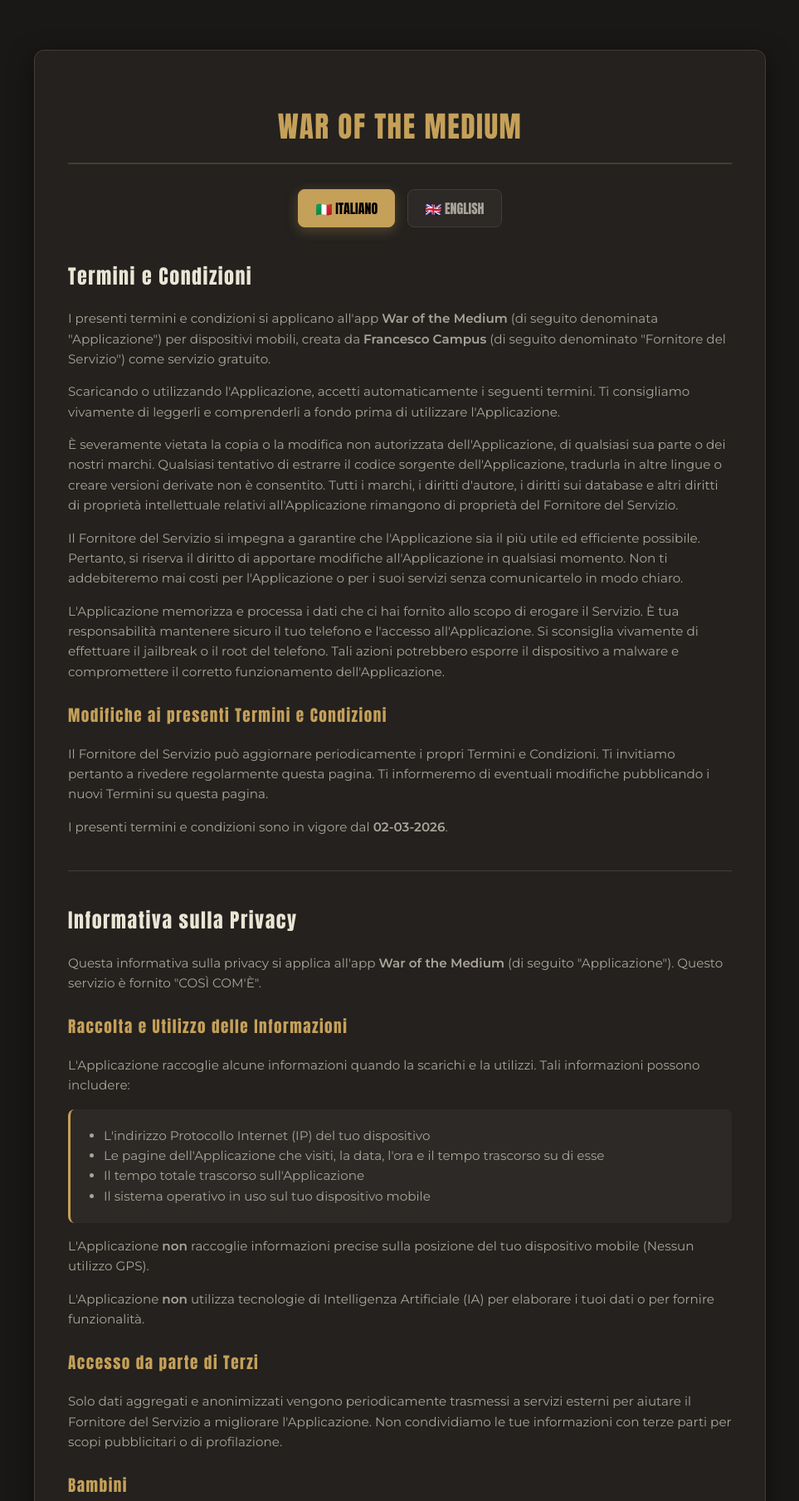
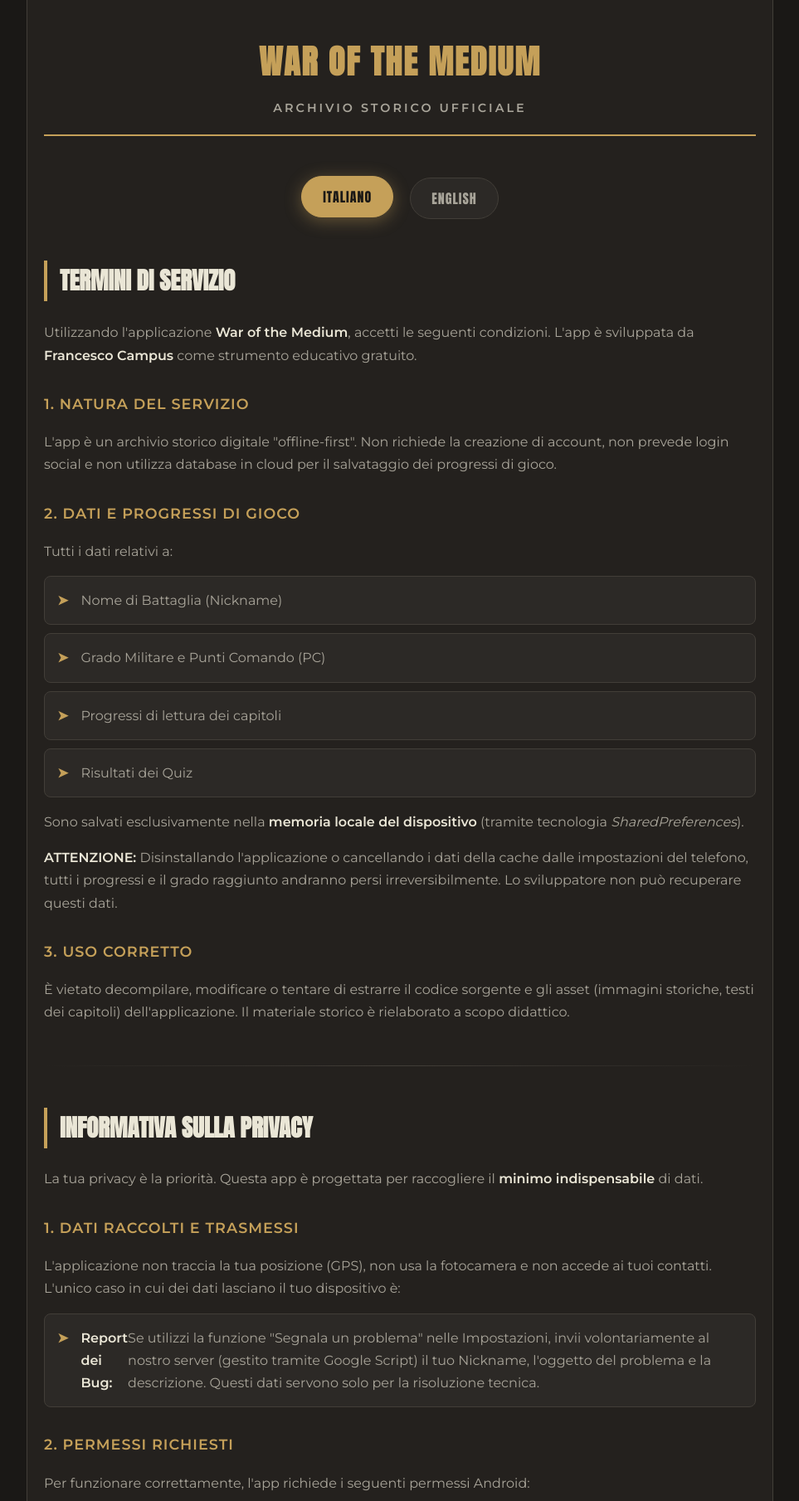
Before and after one commit to Zeyroxx03/wotm-privacy, a plain HTML site: page index.html in a window 1280 px wide. Shown: the top 1809 px of the page at 83% size, without its empty margins (158-1121 px from the left). Drawn offline with Linux system fonts and the light colour scheme.

Commit message:
Add files via upload

```diff
--- a/index.html
+++ b/index.html
@@ -3,255 +3,323 @@
 <head>
     <meta charset="UTF-8">
     <meta name="viewport" content="width=device-width, initial-scale=1.0">
-    <title>War Of The Medium - Privacy Policy</title>
-    <!-- Importo Montserrat per il corpo testo e Anton per i titoli (simile a Heavitas) -->
-    <link href="https://fonts.googleapis.com/css2?family=Anton&family=Montserrat:wght@400;600&display=swap" rel="stylesheet">
+    <title>War Of The Medium - Privacy & Terms</title>
+    <!-- Anton per simulare il font Heavitas, Montserrat per il testo -->
+    <link href="https://fonts.googleapis.com/css2?family=Anton&family=Montserrat:wght@300;400;600&display=swap" rel="stylesheet">
 
     <style>
         :root {
-            --bg-color: #1A1816;
-            --surface-color: #24211E;
-            --card-color: #2C2926;
-            --accent-gold: #C5A059;
-            --text-primary: #EAE6D6;
-            --text-secondary: #A8A499;
+            --bg-color: #1A1816;       /* Background App */
+            --surface-color: #24211E;  /* Surface App */
+            --card-color: #2C2926;     /* Card App */
+            --accent-gold: #C5A059;    /* L'Oro militare dell'app */
+            --text-primary: #EAE6D6;   /* Bianco sporco */
+            --text-secondary: #A8A499; /* Grigio testo */
             --border-color: #423E38;
+            --success-color: #6B8E23;  /* Verde militare */
+        }
+
+        * {
+            box-sizing: border-box;
         }
 
         body {
             font-family: 'Montserrat', sans-serif;
-            line-height: 1.6;
+            line-height: 1.7;
             color: var(--text-primary);
             background-color: var(--bg-color);
             margin: 0;
-            padding: 20px;
+            padding: 0;
         }
 
         .container {
-            max-width: 800px;
-            margin: 40px auto;
+            max-width: 900px;
+            margin: 0 auto;
             background: var(--surface-color);
-            padding: 40px;
-            border-radius: 12px;
-            border: 1px solid var(--border-color);
-            box-shadow: 0 10px 30px rgba(0,0,0,0.5);
+            min-height: 100vh;
+            padding: 40px 20px;
+            border-left: 1px solid var(--border-color);
+            border-right: 1px solid var(--border-color);
         }
 
-        h1, h2, h3 {
-            font-family: 'Anton', sans-serif;
-            letter-spacing: 1.5px;
-            color: var(--accent-gold);
-            font-weight: normal;
+        /* --- HEADER TATTICO --- */
+        header {
+            text-align: center;
+            margin-bottom: 50px;
+            padding-bottom: 20px;
+            border-bottom: 2px solid var(--accent-gold);
         }
 
         h1 {
-            text-align: center;
-            border-bottom: 2px solid var(--border-color);
-            padding-bottom: 15px;
-            margin-bottom: 30px;
-            font-size: 2.2rem;
+            font-family: 'Anton', sans-serif;
+            letter-spacing: 2px;
+            color: var(--accent-gold);
+            font-size: 2.5rem;
+            margin: 0;
+            text-transform: uppercase;
         }
 
+        .subtitle {
+            font-size: 0.9rem;
+            color: var(--text-secondary);
+            letter-spacing: 3px;
+            margin-top: 10px;
+            font-weight: 600;
+            text-transform: uppercase;
+        }
+
+        /* --- TIPOGRAFIA --- */
         h2 {
-            margin-top: 40px;
-            font-size: 1.5rem;
+            font-family: 'Anton', sans-serif;
+            margin-top: 50px;
+            font-size: 1.8rem;
             color: var(--text-primary);
+            border-left: 4px solid var(--accent-gold);
+            padding-left: 15px;
+            text-transform: uppercase;
         }
 
         h3 {
-            margin-top: 25px;
-            font-size: 1.2rem;
+            font-family: 'Montserrat', sans-serif;
+            margin-top: 30px;
+            font-size: 1.1rem;
             color: var(--accent-gold);
+            font-weight: 600;
+            text-transform: uppercase;
+            letter-spacing: 1px;
         }
 
         p, li {
             color: var(--text-secondary);
-            font-size: 0.95rem;
+            font-size: 1rem;
+            margin-bottom: 15px;
         }
 
-        ul {
-            background-color: var(--card-color);
-            padding: 20px 20px 20px 40px;
-            border-radius: 8px;
-            border-left: 3px solid var(--accent-gold);
+        strong {
+            color: var(--text-primary);
         }
 
-        hr {
-            margin: 40px 0;
-            border: 0;
-            border-top: 1px solid var(--border-color);
+        /* --- LISTE STILE DOSSIER --- */
+        ul {
+            list-style: none;
+            padding: 0;
         }
 
-        .footer {
-            margin-top: 50px;
-            text-align: center;
-            font-size: 0.8em;
-            color: var(--border-color);
-            border-top: 1px solid var(--border-color);
-            padding-top: 20px;
+        li {
+            background-color: var(--card-color);
+            padding: 15px;
+            margin-bottom: 10px;
+            border-radius: 8px;
+            border: 1px solid var(--border-color);
+            display: flex;
+            align-items: flex-start;
         }
 
-        /* --- STILE LINGUE (TABS) --- */
+        li::before {
+            content: "➤";
+            color: var(--accent-gold);
+            margin-right: 15px;
+            font-weight: bold;
+        }
+
+        /* --- BOTTONI LINGUA --- */
         .language-switcher {
             display: flex;
             justify-content: center;
-            gap: 15px;
-            margin-bottom: 30px;
+            gap: 20px;
+            margin-bottom: 40px;
         }
 
         .lang-btn {
             background-color: var(--card-color);
             color: var(--text-secondary);
             border: 1px solid var(--border-color);
-            padding: 10px 20px;
-            border-radius: 8px;
-            font-family: 'Heavitas', 'Anton', sans-serif;
+            padding: 12px 25px;
+            border-radius: 30px; /* Stile pillola come nell'app */
+            font-family: 'Anton', sans-serif;
             font-size: 1rem;
+            letter-spacing: 1px;
             cursor: pointer;
-            transition: all 0.3s ease;
+            transition: all 0.3s cubic-bezier(0.25, 0.8, 0.25, 1);
         }
 
         .lang-btn:hover {
-            background-color: var(--border-color);
+            border-color: var(--accent-gold);
+            color: var(--text-primary);
         }
 
         .lang-btn.active {
             background-color: var(--accent-gold);
-            color: #000;
+            color: #1A1816; /* Testo scuro su oro */
             border-color: var(--accent-gold);
-            box-shadow: 0 4px 15px rgba(197, 160, 89, 0.3);
+            box-shadow: 0 4px 20px rgba(197, 160, 89, 0.4);
+            transform: translateY(-2px);
         }
 
+        /* --- ANIMAZIONI --- */
         .content-section {
             display: none;
-            animation: fadeIn 0.5s;
+            animation: slideUp 0.6s ease-out;
         }
 
         .content-section.active {
             display: block;
         }
 
-        @keyframes fadeIn {
-            from { opacity: 0; transform: translateY(10px); }
+        @keyframes slideUp {
+            from { opacity: 0; transform: translateY(20px); }
             to { opacity: 1; transform: translateY(0); }
+        }
+
+        hr {
+            border: 0;
+            height: 1px;
+            background: linear-gradient(90deg, transparent, var(--border-color), transparent);
+            margin: 50px 0;
+        }
+
+        .footer {
+            text-align: center;
+            margin-top: 60px;
+            font-size: 0.8rem;
+            color: var(--text-secondary);
+            opacity: 0.6;
+        }
+
+        a {
+            color: var(--accent-gold);
+            text-decoration: none;
+            border-bottom: 1px dotted var(--accent-gold);
         }
     </style>
 </head>
 <body>
 
 <div class="container">
-    <h1>WAR OF THE MEDIUM</h1>
+    <header>
+        <h1>War Of The Medium</h1>
+        <div class="subtitle">Archivio Storico Ufficiale</div>
+    </header>
 
-    <!-- TASTI SELEZIONE LINGUA -->
+    <!-- LINGUE -->
     <div class="language-switcher">
-        <button class="lang-btn active" id="btn-it" onclick="switchLang('it')">🇮🇹 ITALIANO</button>
-        <button class="lang-btn" id="btn-en" onclick="switchLang('en')">🇬🇧 ENGLISH</button>
+        <button class="lang-btn active" id="btn-it" onclick="switchLang('it')">ITALIANO</button>
+        <button class="lang-btn" id="btn-en" onclick="switchLang('en')">ENGLISH</button>
     </div>
 
     <!-- ========================================== -->
-    <!-- SEZIONE ITALIANA -->
+    <!-- ITALIANO (Realistico basato sul codice)    -->
     <!-- ========================================== -->
     <div id="content-it" class="content-section active">
-        <h2>Termini e Condizioni</h2>
-        <p>I presenti termini e condizioni si applicano all'app <strong>War of the Medium</strong> (di seguito denominata "Applicazione") per dispositivi mobili, creata da <strong>Francesco Campus</strong> (di seguito denominato "Fornitore del Servizio") come servizio gratuito.</p>
-        <p>Scaricando o utilizzando l'Applicazione, accetti automaticamente i seguenti termini. Ti consigliamo vivamente di leggerli e comprenderli a fondo prima di utilizzare l'Applicazione.</p>
-        <p>È severamente vietata la copia o la modifica non autorizzata dell'Applicazione, di qualsiasi sua parte o dei nostri marchi. Qualsiasi tentativo di estrarre il codice sorgente dell'Applicazione, tradurla in altre lingue o creare versioni derivate non è consentito. Tutti i marchi, i diritti d'autore, i diritti sui database e altri diritti di proprietà intellettuale relativi all'Applicazione rimangono di proprietà del Fornitore del Servizio.</p>
-        <p>Il Fornitore del Servizio si impegna a garantire che l'Applicazione sia il più utile ed efficiente possibile. Pertanto, si riserva il diritto di apportare modifiche all'Applicazione in qualsiasi momento. Non ti addebiteremo mai costi per l'Applicazione o per i suoi servizi senza comunicartelo in modo chiaro.</p>
-        <p>L'Applicazione memorizza e processa i dati che ci hai fornito allo scopo di erogare il Servizio. È tua responsabilità mantenere sicuro il tuo telefono e l'accesso all'Applicazione. Si sconsiglia vivamente di effettuare il jailbreak o il root del telefono. Tali azioni potrebbero esporre il dispositivo a malware e compromettere il corretto funzionamento dell'Applicazione.</p>
 
-        <h3>Modifiche ai presenti Termini e Condizioni</h3>
-        <p>Il Fornitore del Servizio può aggiornare periodicamente i propri Termini e Condizioni. Ti invitiamo pertanto a rivedere regolarmente questa pagina. Ti informeremo di eventuali modifiche pubblicando i nuovi Termini su questa pagina.</p>
-        <p>I presenti termini e condizioni sono in vigore dal <strong>02-03-2026</strong>.</p>
+        <h2>Termini di Servizio</h2>
+        <p>Utilizzando l'applicazione <strong>War of the Medium</strong>, accetti le seguenti condizioni. L'app è sviluppata da <strong>Francesco Campus</strong> come strumento educativo gratuito.</p>
+
+        <h3>1. Natura del Servizio</h3>
+        <p>L'app è un archivio storico digitale "offline-first". Non richiede la creazione di account, non prevede login social e non utilizza database in cloud per il salvataggio dei progressi di gioco.</p>
+
+        <h3>2. Dati e Progressi di Gioco</h3>
+        <p>Tutti i dati relativi a:</p>
+        <ul>
+            <li>Nome di Battaglia (Nickname)</li>
+            <li>Grado Militare e Punti Comando (PC)</li>
+            <li>Progressi di lettura dei capitoli</li>
+            <li>Risultati dei Quiz</li>
+        </ul>
+        <p>Sono salvati esclusivamente nella <strong>memoria locale del dispositivo</strong> (tramite tecnologia <em>SharedPreferences</em>). </p>
+        <p><strong>ATTENZIONE:</strong> Disinstallando l'applicazione o cancellando i dati della cache dalle impostazioni del telefono, tutti i progressi e il grado raggiunto andranno persi irreversibilmente. Lo sviluppatore non può recuperare questi dati.</p>
+
+        <h3>3. Uso Corretto</h3>
+        <p>È vietato decompilare, modificare o tentare di estrarre il codice sorgente e gli asset (immagini storiche, testi dei capitoli) dell'applicazione. Il materiale storico è rielaborato a scopo didattico.</p>
 
         <hr>
 
         <h2>Informativa sulla Privacy</h2>
-        <p>Questa informativa sulla privacy si applica all'app <strong>War of the Medium</strong> (di seguito "Applicazione"). Questo servizio è fornito "COSÌ COM'È".</p>
+        <p>La tua privacy è la priorità. Questa app è progettata per raccogliere il <strong>minimo indispensabile</strong> di dati.</p>
 
-        <h3>Raccolta e Utilizzo delle Informazioni</h3>
-        <p>L'Applicazione raccoglie alcune informazioni quando la scarichi e la utilizzi. Tali informazioni possono includere:</p>
+        <h3>1. Dati Raccolti e Trasmessi</h3>
+        <p>L'applicazione non traccia la tua posizione (GPS), non usa la fotocamera e non accede ai tuoi contatti. L'unico caso in cui dei dati lasciano il tuo dispositivo è:</p>
         <ul>
-            <li>L'indirizzo Protocollo Internet (IP) del tuo dispositivo</li>
-            <li>Le pagine dell'Applicazione che visiti, la data, l'ora e il tempo trascorso su di esse</li>
-            <li>Il tempo totale trascorso sull'Applicazione</li>
-            <li>Il sistema operativo in uso sul tuo dispositivo mobile</li>
+            <li><strong>Report dei Bug:</strong> Se utilizzi la funzione "Segnala un problema" nelle Impostazioni, invii volontariamente al nostro server (gestito tramite Google Script) il tuo Nickname, l'oggetto del problema e la descrizione. Questi dati servono solo per la risoluzione tecnica.</li>
         </ul>
-        <p>L'Applicazione <strong>non</strong> raccoglie informazioni precise sulla posizione del tuo dispositivo mobile (Nessun utilizzo GPS).</p>
-        <p>L'Applicazione <strong>non</strong> utilizza tecnologie di Intelligenza Artificiale (IA) per elaborare i tuoi dati o per fornire funzionalità.</p>
 
-        <h3>Accesso da parte di Terzi</h3>
-        <p>Solo dati aggregati e anonimizzati vengono periodicamente trasmessi a servizi esterni per aiutare il Fornitore del Servizio a migliorare l'Applicazione. Non condividiamo le tue informazioni con terze parti per scopi pubblicitari o di profilazione.</p>
+        <h3>2. Permessi Richiesti</h3>
+        <p>Per funzionare correttamente, l'app richiede i seguenti permessi Android:</p>
+        <ul>
+            <li><strong>INTERNET:</strong> Necessario esclusivamente per inviare i report dei bug e per aprire i link ai crediti (GitHub, Telegram). Il resto dell'app funziona offline.</li>
+            <li><strong>VIBRATE:</strong> Utilizzato per il "Feedback Tattile" (Haptic Feedback) durante la navigazione e i quiz. Può essere disattivato nelle Impostazioni.</li>
+        </ul>
 
-        <h3>Bambini</h3>
-        <p>Il Fornitore del Servizio non utilizza l'Applicazione per richiedere consapevolmente dati da, o per fare marketing a, bambini di età inferiore a 13 anni. Se ritieni che un bambino ci abbia fornito informazioni di identificazione personale, ti invitiamo a contattarci affinché possiamo prendere le misure necessarie per rimuoverle.</p>
+        <h3>3. Servizi Terzi</h3>
+        <p>L'app non contiene pubblicità (AdMob o simili) e non utilizza strumenti di analisi comportamentale invasivi.</p>
 
-        <h3>Sicurezza</h3>
-        <p>Il Fornitore del Servizio si preoccupa di salvaguardare la riservatezza delle tue informazioni. Forniamo tutele fisiche ed elettroniche per proteggere le informazioni che processiamo e manteniamo.</p>
-
-        <h3>Contattaci</h3>
-        <p>Se hai domande o suggerimenti riguardo ai Termini e Condizioni o all'Informativa sulla Privacy, non esitare a contattare il Fornitore del Servizio all'indirizzo: <strong>francescotech95@gmail.com</strong>.</p>
+        <h3>Contatti</h3>
+        <p>Per problemi tecnici o domande legali, contattare lo sviluppatore: <a href="mailto:francescotech95@gmail.com">francescotech95@gmail.com</a></p>
     </div>
 
     <!-- ========================================== -->
-    <!-- SEZIONE INGLESE -->
+    <!-- INGLESE (Traduzione accurata)              -->
     <!-- ========================================== -->
     <div id="content-en" class="content-section">
-        <h2>Terms & Conditions</h2>
-        <p>These terms and conditions apply to the <strong>War of the Medium</strong> app (hereby referred to as "Application") for mobile devices that was created by <strong>Francesco Campus</strong> (hereby referred to as "Service Provider") as a Free service.</p>
-        <p>Upon downloading or utilizing the Application, you are automatically agreeing to the following terms. It is strongly advised that you thoroughly read and understand these terms prior to using the Application.</p>
-        <p>Unauthorized copying, modification of the Application, any part of the Application, or our trademarks is strictly prohibited. Any attempts to extract the source code of the Application, translate the Application into other languages, or create derivative versions are not permitted. All intellectual property rights related to the Application remain the property of the Service Provider.</p>
-        <p>The Service Provider is dedicated to ensuring that the Application is as beneficial and efficient as possible. As such, they reserve the right to modify the Application at any time and for any reason. The Service Provider assures you that any charges for the Application or its services will be clearly communicated to you.</p>
-        <p>The Application stores and processes data that you have provided to the Service Provider in order to provide the Service. It is your responsibility to maintain the security of your phone and access to the Application. The Service Provider strongly advise against jailbreaking or rooting your phone, as it could compromise the Application's security and functionality.</p>
 
-        <h3>Changes to These Terms and Conditions</h3>
-        <p>The Service Provider may periodically update their Terms and Conditions. Therefore, you are advised to review this page regularly for any changes.</p>
-        <p>These terms and conditions are effective as of <strong>2026-03-02</strong>.</p>
+        <h2>Terms of Service</h2>
+        <p>By using the <strong>War of the Medium</strong> application, you agree to the following terms. This app is developed by <strong>Francesco Campus</strong> as a free educational tool.</p>
+
+        <h3>1. Service Nature</h3>
+        <p>The app is an "offline-first" historical archive. It requires no account creation, no social login, and does not use cloud databases to save game progress.</p>
+
+        <h3>2. Data and Game Progress</h3>
+        <p>All data regarding:</p>
+        <ul>
+            <li>Battle Name (Nickname)</li>
+            <li>Military Rank and Command Points (CP)</li>
+            <li>Chapter reading progress</li>
+            <li>Quiz results</li>
+        </ul>
+        <p>Are saved exclusively in the <strong>device's local storage</strong> (via <em>SharedPreferences</em> technology).</p>
+        <p><strong>WARNING:</strong> Uninstalling the application or clearing the app data from phone settings will result in the irreversible loss of all progress and ranks. The developer cannot recover this data.</p>
+
+        <h3>3. Fair Use</h3>
+        <p>Decompiling, modifying, or attempting to extract source code and assets (historical images, chapter texts) is prohibited. Historical material is reworked for educational purposes.</p>
 
         <hr>
 
         <h2>Privacy Policy</h2>
-        <p>This privacy policy applies to the <strong>War of the Medium</strong> app (hereby referred to as "Application"). This service is intended for use "AS IS".</p>
+        <p>Your privacy is our priority. This app is designed to collect the <strong>absolute minimum</strong> amount of data.</p>
 
-        <h3>Information Collection and Use</h3>
-        <p>The Application collects information when you download and use it. This information may include such details as:</p>
+        <h3>1. Collected and Transmitted Data</h3>
+        <p>The application does not track your location (GPS), does not use the camera, and does not access your contacts. The only instance where data leaves your device is:</p>
         <ul>
-            <li>Your device's Internet Protocol address (e.g. IP address)</li>
-            <li>The pages of the Application that you visit, the time and date of your visit</li>
-            <li>The total time spent on the Application</li>
-            <li>The operating system you use on your mobile device</li>
+            <li><strong>Bug Reporting:</strong> If you use the "Report a problem" feature in Settings, you voluntarily send your Nickname, subject, and description to our backend (Google Script). This data is used solely for technical resolution.</li>
         </ul>
-        <p>The Application does <strong>not</strong> gather precise information about the location of your mobile device.</p>
-        <p>The Application does <strong>not</strong> use Artificial Intelligence (AI) technologies to process your data or provide features.</p>
 
-        <h3>Third Party Access</h3>
-        <p>Only aggregated, anonymized data is periodically transmitted to external services to aid the Service Provider in improving the Application and their service. We do not sell or share your data for marketing profiling.</p>
+        <h3>2. Required Permissions</h3>
+        <p>To function correctly, the app requests the following Android permissions:</p>
+        <ul>
+            <li><strong>INTERNET:</strong> Needed exclusively to send bug reports and open external credit links (GitHub, Telegram). The rest of the app works offline.</li>
+            <li><strong>VIBRATE:</strong> Used for "Haptic Feedback" during navigation and quizzes. This can be disabled in Settings.</li>
+        </ul>
 
-        <h3>Children</h3>
-        <p>The Service Provider does not use the Application to knowingly solicit data from or market to children under the age of 13. If you have reason to believe that a child has provided personally identifiable information to the Service Provider, please contact us so that we can take the necessary actions.</p>
+        <h3>3. Third-Party Services</h3>
+        <p>The app contains no advertisements and does not use invasive behavioral analysis tools.</p>
 
-        <h3>Security</h3>
-        <p>The Service Provider is concerned about safeguarding the confidentiality of your information. We provide procedural safeguards to protect information we process and maintain.</p>
-
-        <h3>Contact Us</h3>
-        <p>If you have any questions regarding privacy while using the Application, please contact the Service Provider via email at: <strong>francescotech95@gmail.com</strong>.</p>
+        <h3>Contact</h3>
+        <p>For technical issues or legal questions, contact the developer: <a href="mailto:francescotech95@gmail.com">francescotech95@gmail.com</a></p>
     </div>
 
-    <!-- FOOTER COMUNE -->
     <div class="footer">
-        <p>WOTM &copy; 2026 Francesco Campus. All rights reserved.</p>
+        <p>WAR OF THE MEDIUM &copy; 2026 Francesco Campus. All rights reserved.</p>
+        <p style="font-size: 0.7rem; margin-top: 5px;">Last Updated: March 2026</p>
     </div>
 </div>
 
-<!-- SCRIPT PER IL CAMBIO LINGUA -->
 <script>
     function switchLang(lang) {
-        // Rimuove classe active da tutti i bottoni e sezioni
-        document.getElementById('btn-it').classList.remove('active');
-        document.getElementById('btn-en').classList.remove('active');
-        document.getElementById('content-it').classList.remove('active');
-        document.getElementById('content-en').classList.remove('active');
+        // Reset classes
+        document.querySelectorAll('.lang-btn').forEach(b => b.classList.remove('active'));
+        document.querySelectorAll('.content-section').forEach(c => c.classList.remove('active'));
 
-        // Aggiunge la classe active alla lingua selezionata
+        // Activate selected
         document.getElementById('btn-' + lang).classList.add('active');
         document.getElementById('content-' + lang).classList.add('active');
     }
```
